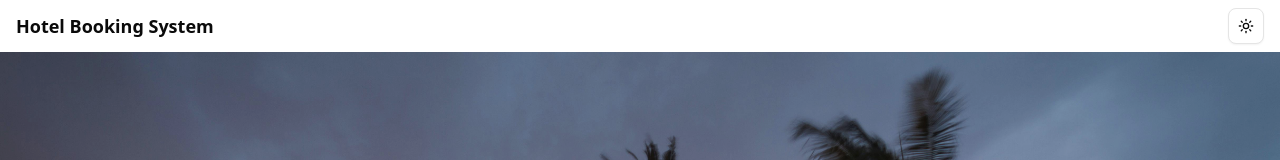
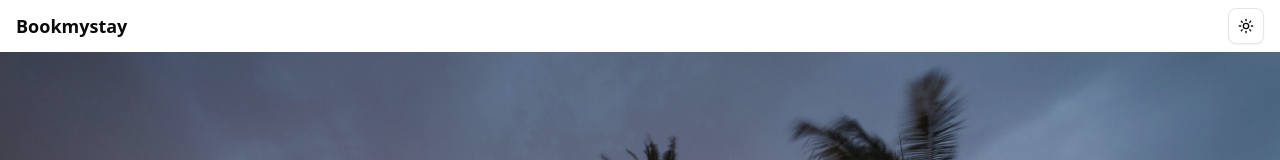
Before and after one commit to 4mbareesh/hotel-booking-frontend, a Next.js app: page / in a window 1280 px wide. Shown: the top 160 px of the page. Built offline with nearby package versions, Linux system fonts and the light colour scheme.

Commit message:
refactor: adjust layout structure in footer and header

```diff
--- a/components/layout/footer/index.tsx
+++ b/components/layout/footer/index.tsx
@@ -3,8 +3,8 @@ import ScrollToTop from "./scroll-to-top";
 
 function Footer({ className }: { className?: string }) {
   return (
-    <footer className={cn("container mx-auto bg-background", className)}>
-      <div className="flex items-center justify-between">
+    <footer className={cn("bg-background", className)}>
+      <div className="container mx-auto flex items-center justify-between">
         <p className="font-medium text-sm">
           © {new Date().getFullYear()} Hotel Booking System. All rights
           reserved.
--- a/components/layout/header/index.tsx
+++ b/components/layout/header/index.tsx
@@ -1,12 +1,16 @@
+import Link from "next/link";
+import { PAGES } from "@/lib/constants";
 import { cn } from "@/lib/utils";
 import { ToggleTheme } from "./toggle-theme";
 
 function Header({ className }: { className?: string }) {
   return (
-    <header className={cn("container mx-auto bg-background", className)}>
-      <div className="flex items-center justify-between">
+    <header className={cn("bg-background", className)}>
+      <div className="container mx-auto flex items-center justify-between">
         <div>
-          <h1 className="font-semibold text-lg">Hotel Booking System</h1>
+          <Link href={PAGES.HOME} className="font-semibold text-lg">
+            Bookmystay
+          </Link>
         </div>
         <ToggleTheme />
       </div>
```
